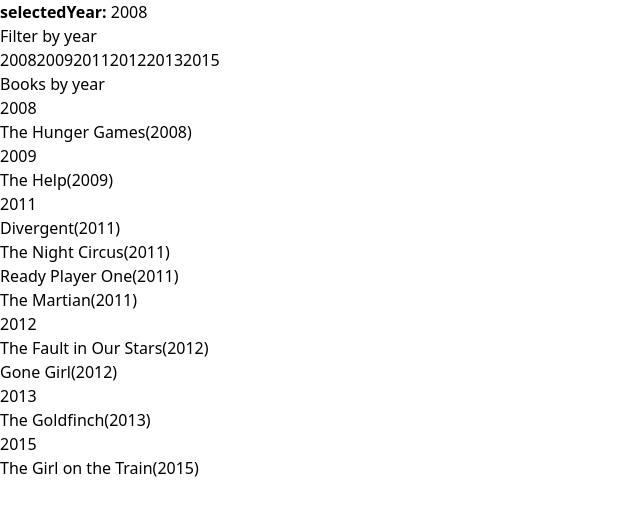
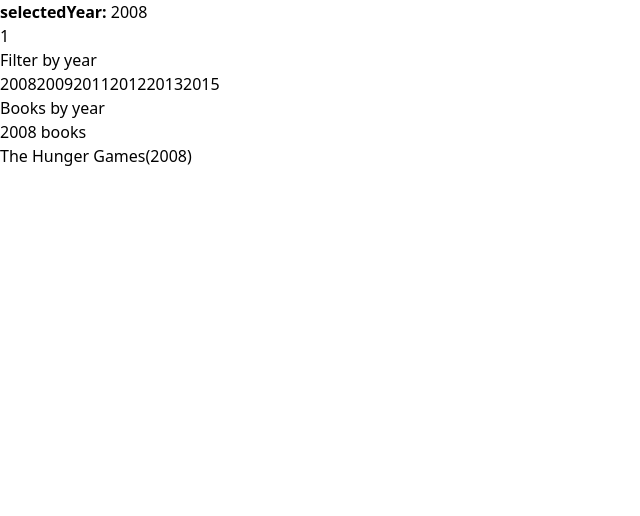
Before and after one commit to karanMathur89/books-catalogue-filter, a React (Vite) app: page / in a window 1280 px wide. Both pictures are taken after a click on the button "2008". Shown: the top 516 px of the page, without its empty margins (0-640 px from the left). Built offline with nearby package versions, Linux system fonts and the light colour scheme; the HTML template or start-up script is replaced by a standard one.

Commit message:
refactor: filter by selectedYear working

```diff
--- a/src/App.tsx
+++ b/src/App.tsx
@@ -8,7 +8,7 @@
   year: number
 }
 
-const books: Book[] = [
+const data: Book[] = [
   { id: 1, title: "The Fault in Our Stars", author: "John Green", year: 2012 },
   { id: 2, title: "Gone Girl", author: "Gillian Flynn", year: 2012 },
   { id: 3, title: "The Hunger Games", author: "Suzanne Collins", year: 2008 },
@@ -28,7 +28,7 @@
 
 function App() {
   //* STATES
-  const [data, setData] = useState(books)
+  const [books, setBooks] = useState(data)
   const [selectedYear, setSelectedYear] = useState<number | null>(null)
 
   //* DERIVED STATES
@@ -41,6 +41,13 @@
     ),
   ]
 
+  const filteredBooks = books.filter((book) => {
+    if (!selectedYear) {
+      return true
+    }
+    return book.year === selectedYear
+  })
+
   return (
     <>
       <ul className="bg-yellow-100 p-4 mb-4 w-fit">
@@ -48,7 +55,9 @@
           <strong>selectedYear: </strong>
           {selectedYear || "null"}
         </li>
+        <li>{filteredBooks.length}</li>
       </ul>
+
       <section className="mb-8">
         <p className="text-sm font-semibold mb-2 text-gray-800 indent-3">
           Filter by year
@@ -74,9 +83,23 @@
       </section>
 
       <section>
-        <h2 className="text-2xl font-bold">Books by year</h2>
-        {years.map((year) => {
-          const booksOfYear = data.filter((book) => book.year === year)
+        <h2 className="text-2xl font-bold mb-4">Books by year</h2>
+        {selectedYear ? (
+          <>
+            <h3 className="font-semibold text-gray-800">
+              {selectedYear} books
+            </h3>
+            {filteredBooks.map((book) => (
+              <ul className="list-disc list-inside">
+                <li>
+                  {book.title}({book.year})
+                </li>
+              </ul>
+            ))}
+          </>
+        ) : (
+          years.map((year) => {
+            const booksOfYear = books.filter((book) => book.year === year)
             return (
               <>
                 <h3 className="font-semibold mt-4">{year}</h3>
@@ -89,7 +112,8 @@
                 </ul>
               </>
             )
-        })}
+          })
+        )}
       </section>
     </>
   )
```
Lines whose indentation alone changed are shown as unchanged.
